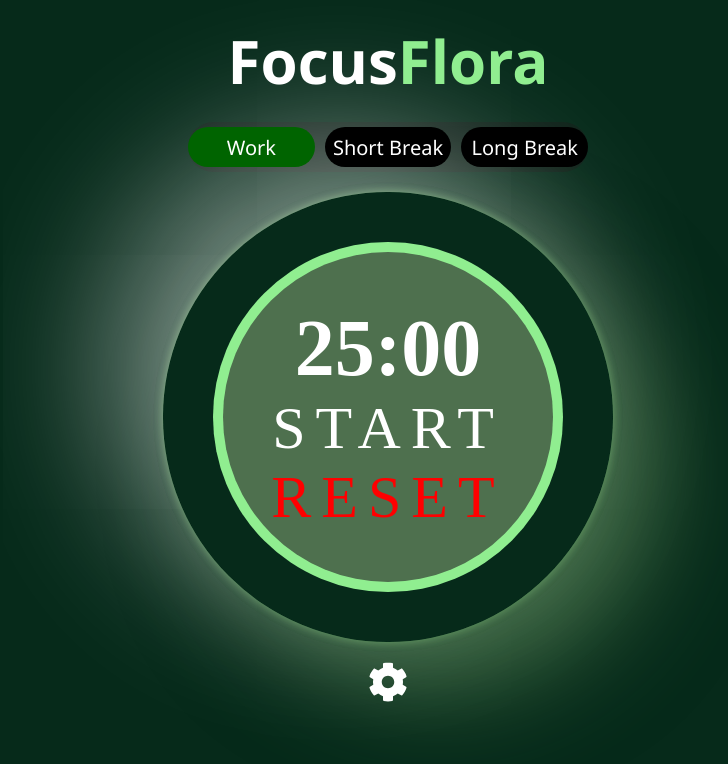
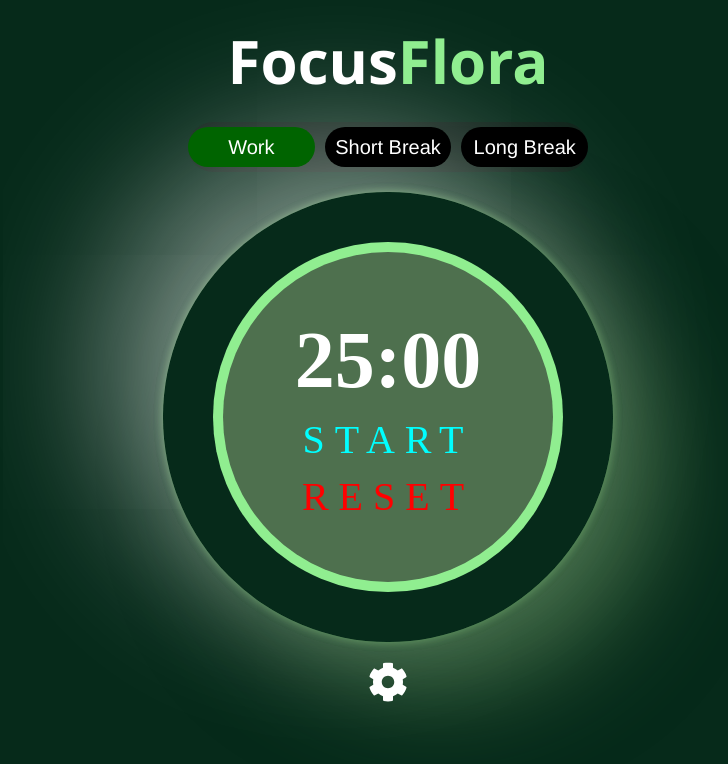
Before and after one commit to Inigojeevan/FocusFlora---GDSC, a React (Vite) app: page / in a window 1280 px wide. Shown: the top 764 px of the page, without its empty margins (252-980 px from the left). Built offline with nearby package versions, Linux system fonts and the light colour scheme.

Commit message:
chore: minor fix

```diff
--- a/components/Clock.tsx
+++ b/components/Clock.tsx
@@ -50,15 +50,17 @@ const ClockContainer = styled.div`
 `;
 const TimerText = styled.h3`
   font-size: 8rem;
-
+  color: white;
 `;
 
 const StartPauseButton = styled.button`
   all: unset;
   text-align: center;
-  font-size: 6rem;
+  font-size: 4rem;
+  padding-top: 1rem;
   text-transform: uppercase;
   letter-spacing: 1rem;
+  color: cyan;
 `;
 
 const ResetButton = styled(StartPauseButton)`
--- a/components/Tags.tsx
+++ b/components/Tags.tsx
@@ -43,7 +43,7 @@ const NavBar = styled.div`
   display: flex;
   gap: 1rem;
   align-items: center;
-  font-family: 'Segoe UI', Tahoma, Geneva, Verdana, sans-serif;
+  font-family: 'Franklin Gothic Medium', 'Arial Narrow', Arial, sans-serif;
 `;
 
 const Tag = styled.button<TagProps>`
```
